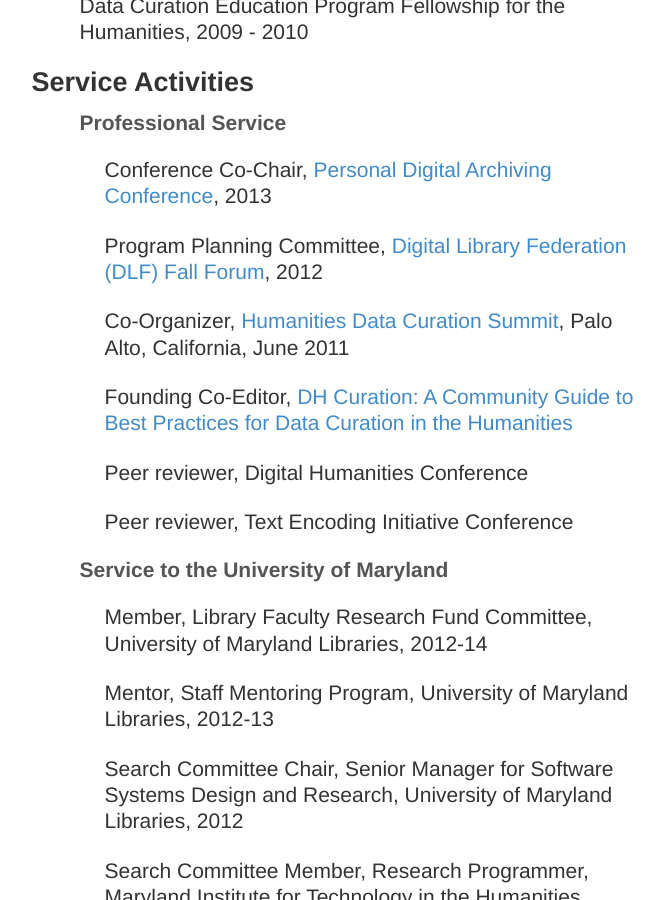
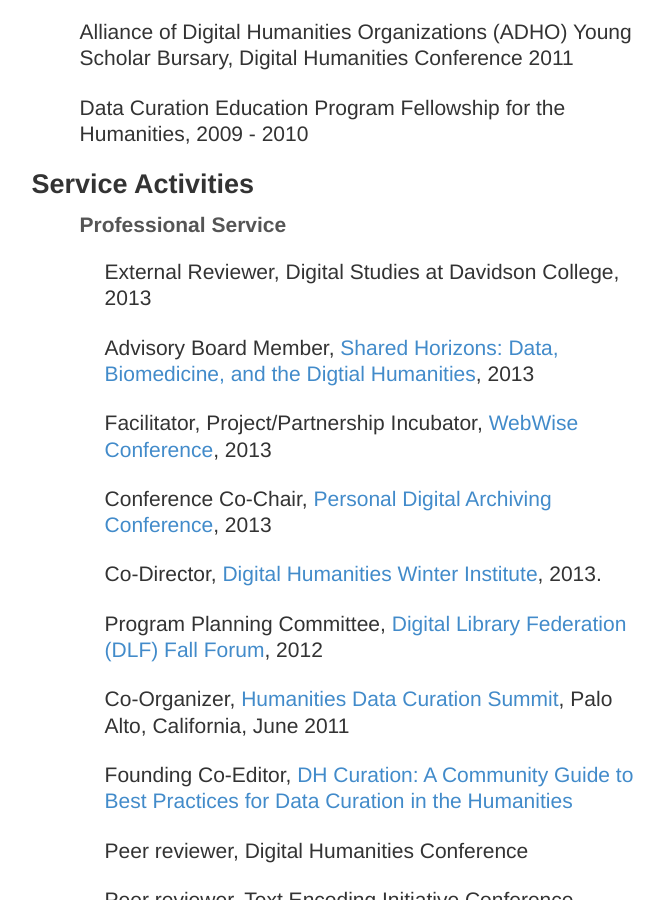
Before and after one commit to trevormunoz/calling-card, a Jekyll site: the page built from about/cv/index.html, in a window 1280 px wide and 900 px high, scrolled down 4992 px. Shown: the whole window, without its empty margins (356-1020 px from the left). Built offline with Jekyll 4.4.1, drawn with Linux system fonts in a browser that asks for light colours; nearby versions of some CDN libraries; library files that are not in the unit come from our copies; Markdown is read by kramdown in place of the engine named in the settings; some of the changed text lies outside the part shown.

Commit message:
CV updates to grants and service

```diff
--- a/about/cv/index.html
+++ b/about/cv/index.html
@@ -83,6 +83,7 @@
 
     <h4>Grants</h4>
     <ul>
+      <li>Principal Investigator, Katherine Anne Porter Correspondence Project, Katherine Anne Porter Literary Trust, $16,242</li>
       <li>Principal Investigator, ANGLES: a web-based XML Editor, National Endowment for the Humanities, Level II Start-up Grant, $49,929</li>
       <li>Principal Investigator, Digital Humanities Data Curation, National Endowment for the Humanities, Institutes for Advanced Topics in the Digital Humanities,  $248,721</li>
       <li>Primary grant author, Maryland Digital Newspaper Project, National Endowment for the Humanities, National Digital Newspaper Program, $325,000</li>
@@ -106,7 +107,11 @@
          <ul>
             <li><h5>Professional Service</h5></li>
               <ul>
+                <li>External Reviewer, Digital Studies at Davidson College, 2013</li>
+                <li>Advisory Board Member, <a href="http://mith.umd.edu/community/dh-events/event/shared-horizons/">Shared Horizons: Data, Biomedicine, and the Digtial Humanities</a>, 2013</li>
+                <li>Facilitator, Project/Partnership Incubator, <a href="http://imlswebwise.org/">WebWise Conference</a>, 2013</li>
                 <li>Conference Co-Chair, <a href="http://mith.umd.edu/pda2013/">Personal Digital Archiving Conference</a>, 2013</li>
+                <li>Co-Director, <a href="http://mith.umd.edu/dhwi/">Digital Humanities Winter Institute</a>, 2013.</li>
                 <li>Program Planning Committee, <a href="http://www.diglib.org/forums/2012forum/">Digital Library Federation (DLF) Fall Forum</a>, 2012</li>
                 <li>Co-Organizer, <a href="http://cirssweb2.lis.illinois.edu/paloalto" target="_blank">Humanities Data Curation Summit</a>, Palo Alto, California, June 2011</li>
                 <li>Founding Co-Editor, <a href="http://guide.dhcuration.org">DH Curation: A Community Guide to Best Practices for Data Curation in the Humanities</a></li>
```
